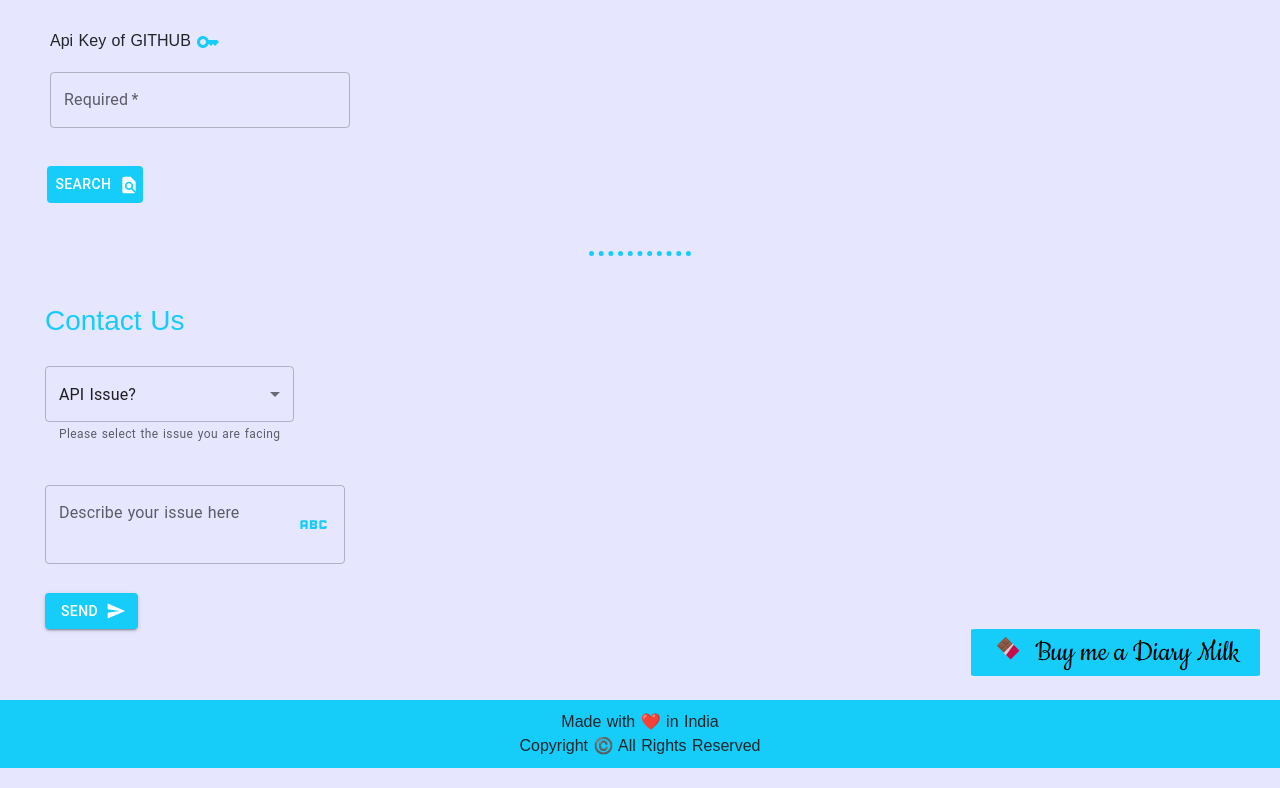
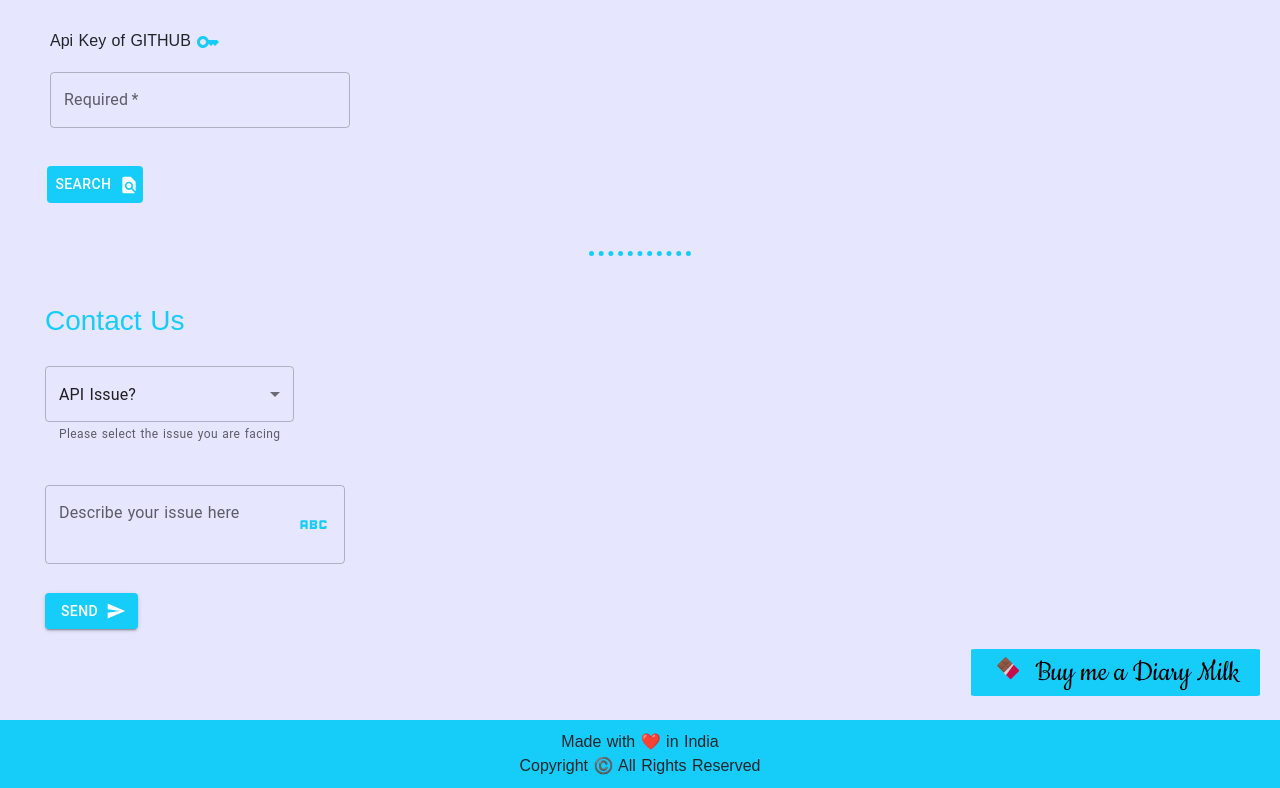
Before and after one commit to HerokuNivas/Project1-Fronted, a React (Create React App) app: page / in a window 1280 px wide. Shown: the part 1005-1793 px from the top of the page. Built offline with nearby package versions, Linux system fonts and the light colour scheme.

Commit message:
Added changes

```diff
--- a/src/Errorandsuccess/versionRelease.jsx
+++ b/src/Errorandsuccess/versionRelease.jsx
@@ -8,7 +8,7 @@ import CloseIcon from '@mui/icons-material/Close';
 
 export default function VersionReleases(props) {
 
-    const features = ["You can generate inverted index file 🤗🤗.", "You can get all the files in which word is present 😎😎.", "You can navigate to the file with one click containing the word 🥳🥳."]
+    const features = ["You can generate inverted index file 🤗🤗.", "You can get all the files in which word is present 😎😎.", "You can navigate to the file containing the word with one click🥳🥳."]
 
   return (
     <div style={{display: "flex", alignItems: "center", justifyContent: "center"}}>
--- a/src/components/HomeRoute.jsx
+++ b/src/components/HomeRoute.jsx
@@ -26,7 +26,7 @@ function HomeRoute() {
       <div id="contact">
         <Contact />
       </div>
-      <div style={{textAlign: "right", marginRight: "20px"}}>
+      <div style={{textAlign: "right", marginRight: "20px", marginTop: "20px"}}>
         <a href="https://buy.stripe.com/4gw7wogRVfMg6uA4gi">
           <img src={image1} style={{borderRadius: "2%"}} />
         </a>
```
